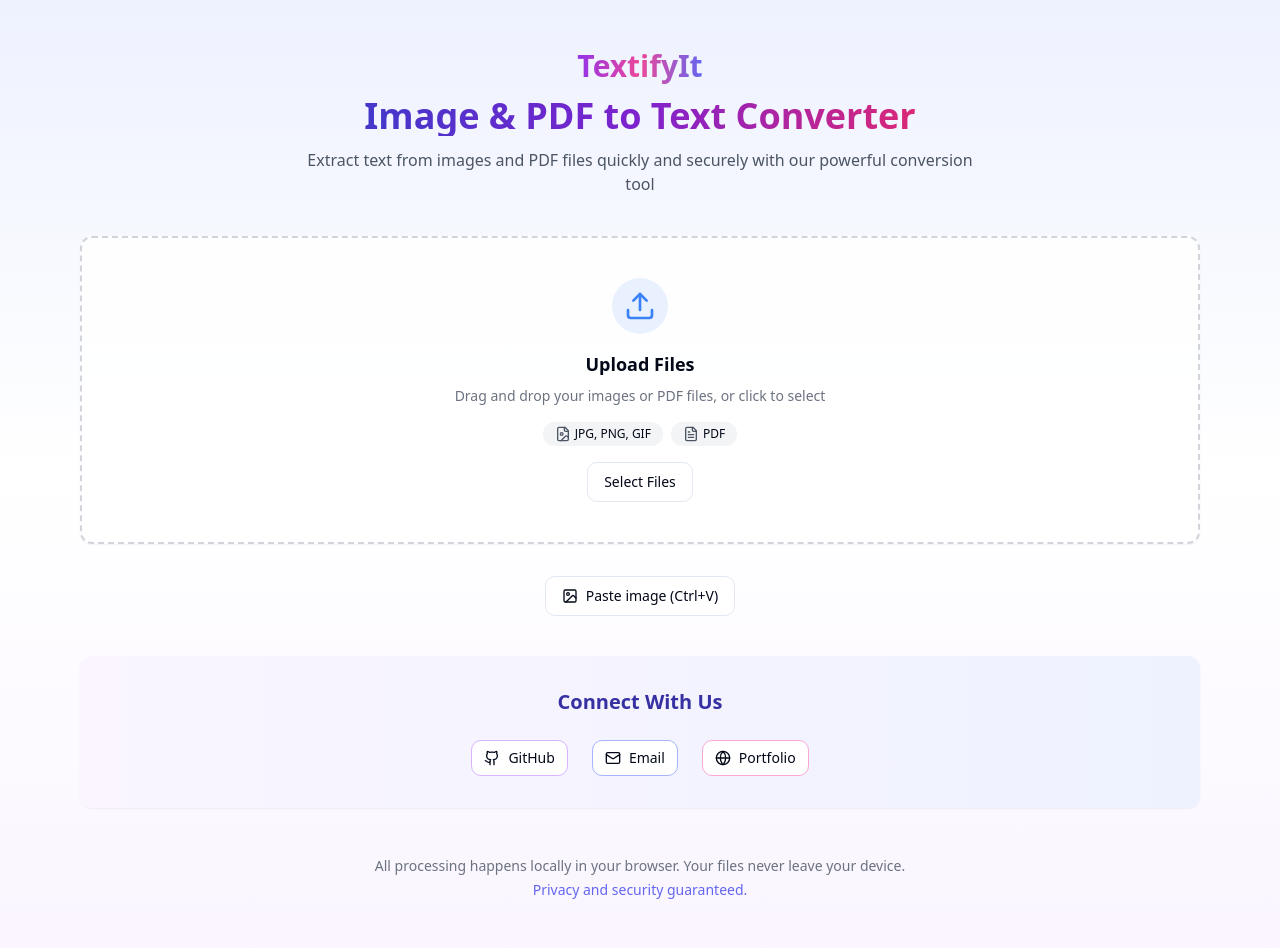
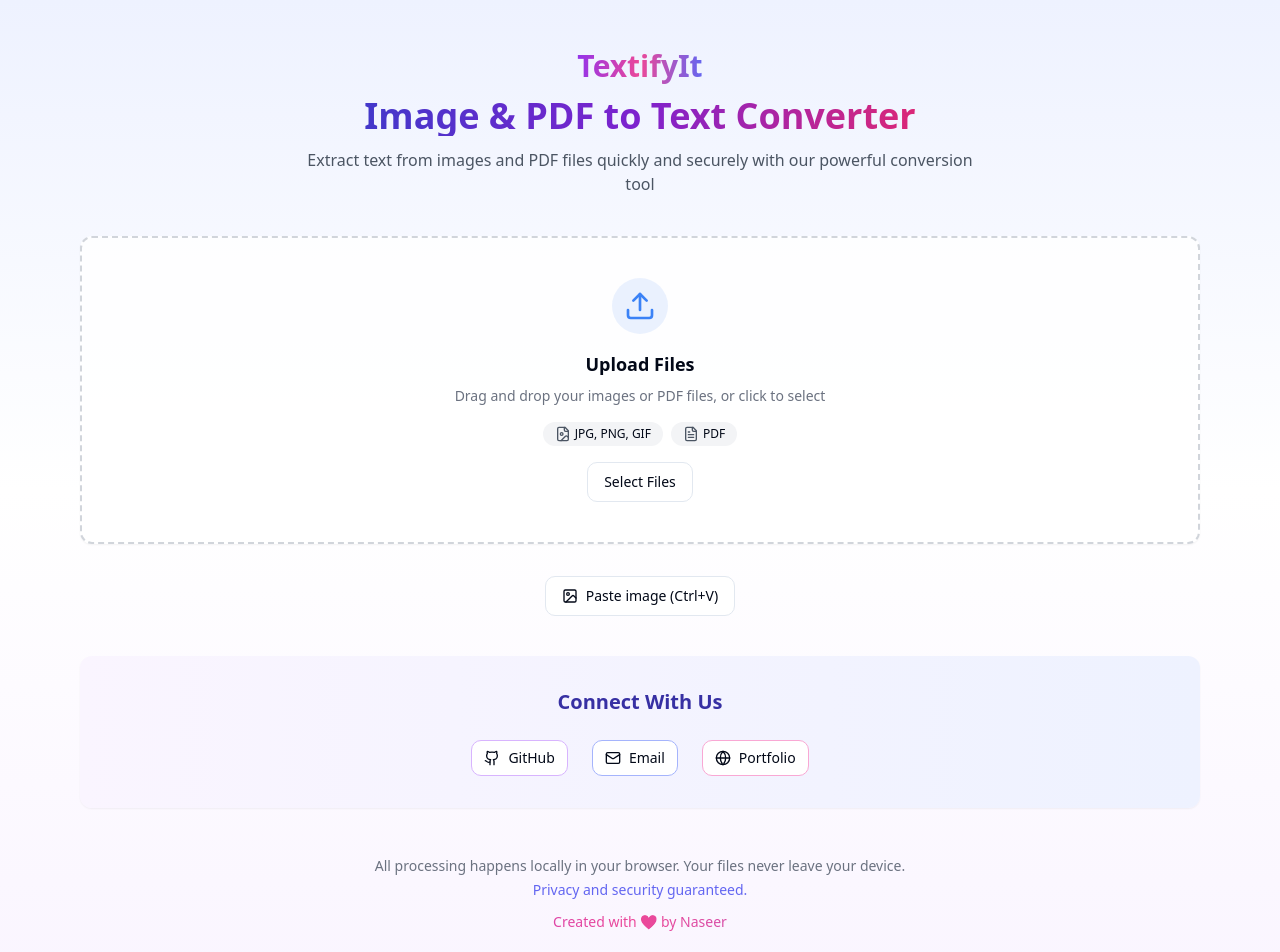
Before and after one commit to SNR9/textifyit, a React (Vite) app: page / in a window 1280 px wide. Shown: the top 952 px of the page. Built offline with nearby package versions, Linux system fonts and the light colour scheme.

Commit message:
Add footer text
Add "created with ❤ by Naseer" to the footer.

```diff
--- a/src/pages/Index.tsx
+++ b/src/pages/Index.tsx
@@ -137,6 +137,9 @@ const Index = () => {
         <footer className="mt-12 text-center text-sm text-gray-500">
           <p className="mb-1">All processing happens locally in your browser. Your files never leave your device.</p>
           <p className="text-indigo-500 font-medium">Privacy and security guaranteed.</p>
+          <p className="mt-3 text-sm font-medium bg-clip-text text-transparent bg-gradient-to-r from-purple-600 via-pink-500 to-indigo-500">
+            Created with ❤ by Naseer
+          </p>
         </footer>
       </div>
     </div>
```
